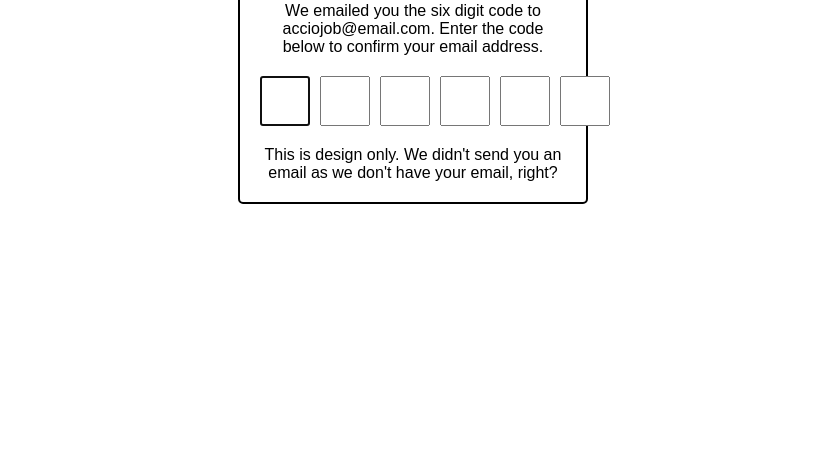
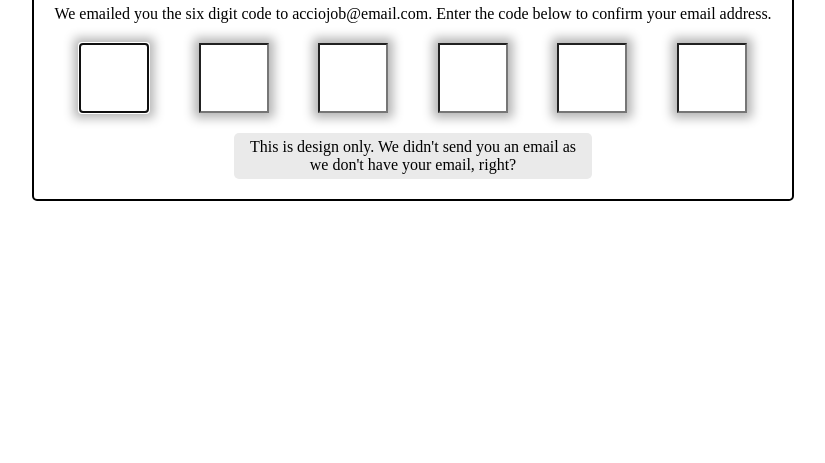
Before and after one commit to acciojob/OTP-tejasvairal1234, a website: page main.html in a window 1280 px wide. Shown: the part 337-800 px from the top of the page, without its empty margins (227-1052 px from the left). Drawn offline with Linux system fonts and the light colour scheme.

Commit message:
created a submission

```diff
--- a/styles.css
+++ b/styles.css
@@ -9,7 +9,6 @@ body {
   align-items: center;
   height: 100vh;
   flex-wrap: wrap;
-  font-family: Arial, sans-serif;
 }
 
 .verify {
@@ -22,8 +21,6 @@ body {
   border-radius: 5px;
   padding: 20px;
   gap: 20px;
-  width: 350px;
-  text-align: center;
 }
 
 #verification_heading {
@@ -35,12 +32,24 @@ body {
   display: flex;
   justify-content: space-around;
   width: 100%;
-  gap: 10px;
 }
 
 .code {
-  width: 50px;
-  height: 50px;
+  height: 70px;
+  width: 70px;
+  /* border: 1px solid black; */
+  box-shadow: 0 0 10px 5px rgba(0, 0, 0, 0.3);
+  color: #757575;
+  font-size: 70px;
+  display: flex;
+  justify-content: center;
+  align-items: center;
+}
+
+.text {
+  width: 50%;
   text-align: center;
-  font-size: 24px;
+  background-color: #eaeaea;
+  padding: 5px 10px;
+  border-radius: 5px;
 }
```
